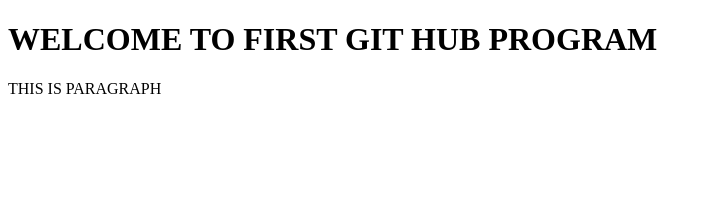
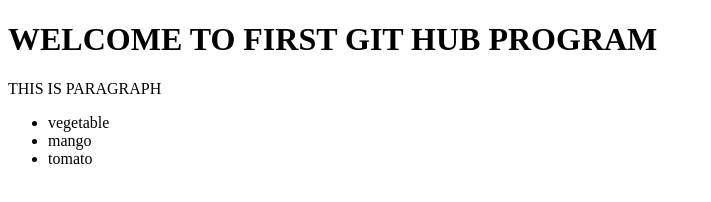
Before and after one commit to singhamit2002/food, a plain HTML site: page index.html in a window 1280 px wide. Shown: the whole page, without its empty margins (0-711 px from the left). Drawn offline with Linux system fonts and the light colour scheme.

Commit message:
tomato added

```diff
--- a/index.html
+++ b/index.html
@@ -6,5 +6,12 @@
     <body>
       <h1>WELCOME TO FIRST GIT HUB PROGRAM</h1>
       <p>THIS IS PARAGRAPH</p>
+
+      <ul>
+        <li>vegetable</li>
+        <li>mango</li>
+        <li>tomato</li>
+      </ul
+
     </body>
 </html>
```
